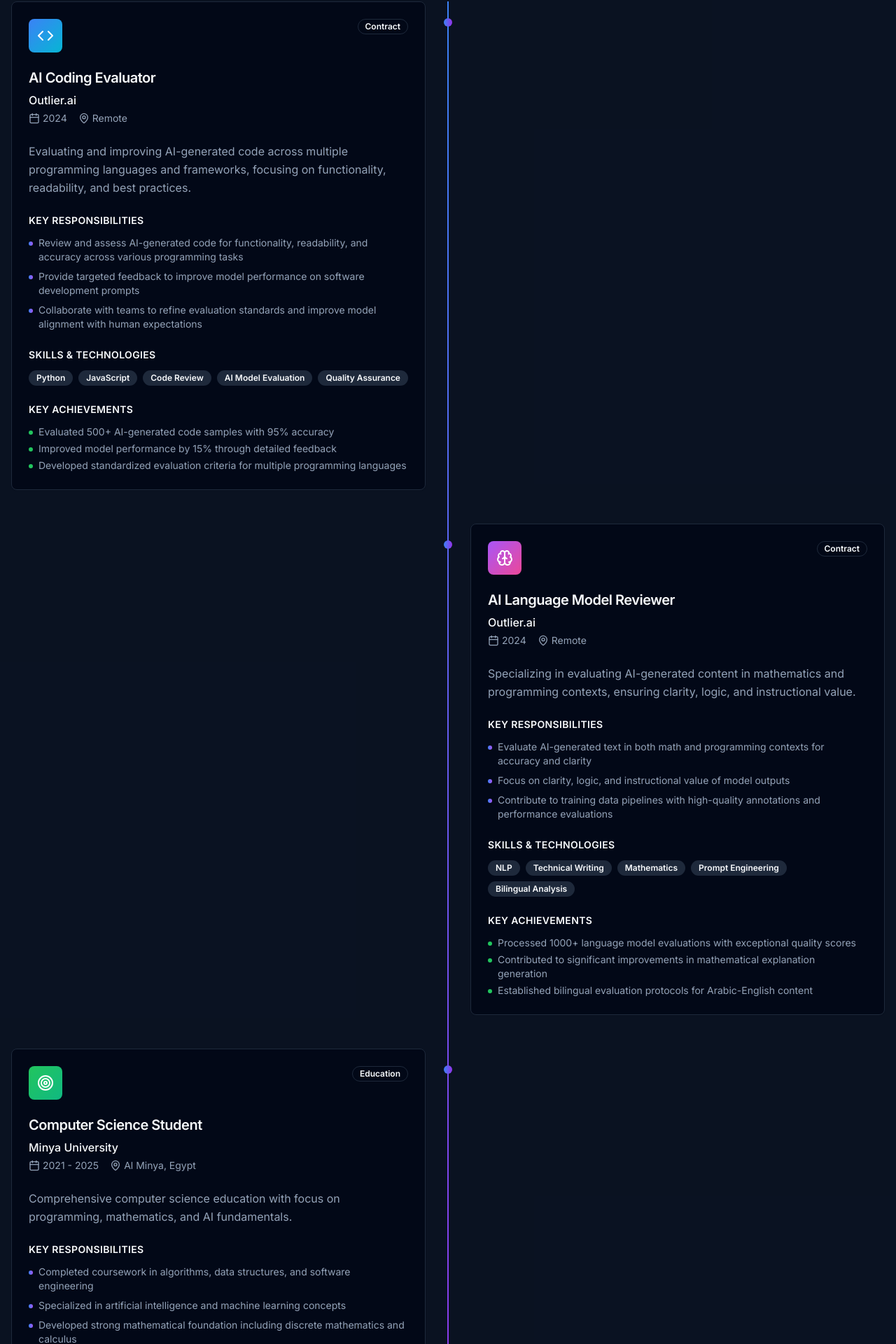
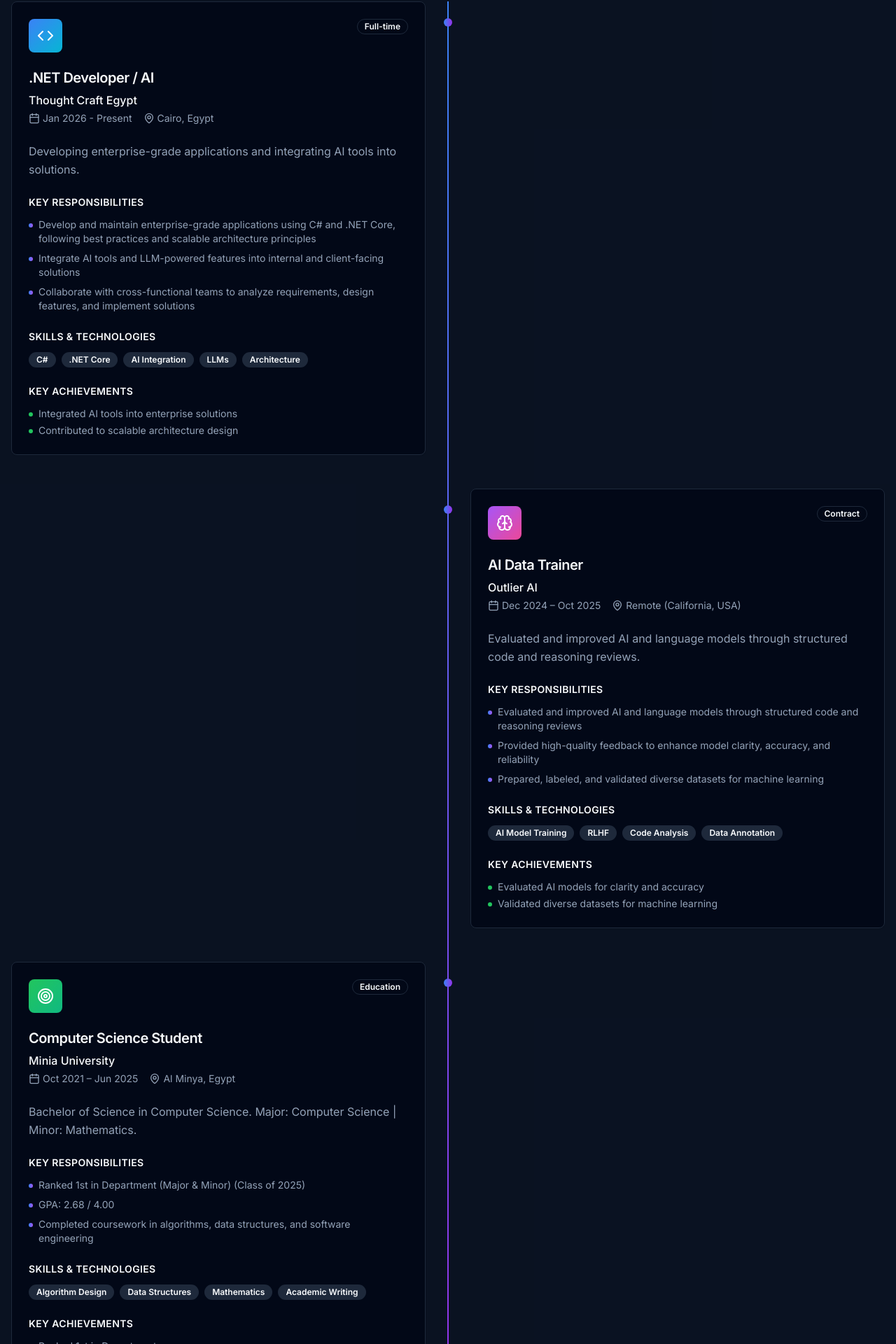
Before and after one commit to marawan10/my-portfolio, a Next.js app: page /experience in a window 1280 px wide. Shown: the part 833-2753 px from the top of the page at 70% size. Built offline with nearby package versions, Linux system fonts and the light colour scheme.

Commit message:
Update experience entries in ExperienceTimeline

```diff
--- a/components/experience/experience-timeline.tsx
+++ b/components/experience/experience-timeline.tsx
@@ -9,75 +9,69 @@ import { Button } from "@/components/ui/button"
 export function ExperienceTimeline() {
   const experiences = [
     {
-      id: "outlier-coding",
-      title: "AI Coding Evaluator",
-      company: "Outlier.ai",
-      location: "Remote",
-      period: "2024",
-      type: "Contract",
+      id: "thought-craft",
+      title: ".NET Developer / AI",
+      company: "Thought Craft Egypt",
+      location: "Cairo, Egypt",
+      period: "Jan 2026 - Present",
+      type: "Full-time",
       icon: Code,
       color: "from-blue-500 to-cyan-500",
-      description: "Evaluating and improving AI-generated code across multiple programming languages and frameworks, focusing on functionality, readability, and best practices.",
+      description: "Developing enterprise-grade applications and integrating AI tools into solutions.",
       responsibilities: [
-        "Review and assess AI-generated code for functionality, readability, and accuracy across various programming tasks",
-        "Provide targeted feedback to improve model performance on software development prompts",
-        "Collaborate with teams to refine evaluation standards and improve model alignment with human expectations",
-        "Analyze code quality metrics and contribute to training data optimization",
-        "Develop evaluation frameworks for different programming paradigms and languages"
+        "Develop and maintain enterprise-grade applications using C# and .NET Core, following best practices and scalable architecture principles",
+        "Integrate AI tools and LLM-powered features into internal and client-facing solutions",
+        "Collaborate with cross-functional teams to analyze requirements, design features, and implement solutions",
+        "Participate in code reviews and contribute to technical documentation for development processes"
       ],
-      skills: ["Python", "JavaScript", "Code Review", "AI Model Evaluation", "Quality Assurance"],
+      skills: ["C#", ".NET Core", "AI Integration", "LLMs", "Architecture"],
       achievements: [
-        "Evaluated 500+ AI-generated code samples with 95% accuracy",
-        "Improved model performance by 15% through detailed feedback",
-        "Developed standardized evaluation criteria for multiple programming languages"
+        "Integrated AI tools into enterprise solutions",
+        "Contributed to scalable architecture design"
       ]
     },
     {
-      id: "outlier-language",
-      title: "AI Language Model Reviewer",
-      company: "Outlier.ai",
-      location: "Remote",
-      period: "2024",
+      id: "outlier",
+      title: "AI Data Trainer",
+      company: "Outlier AI",
+      location: "Remote (California, USA)",
+      period: "Dec 2024 – Oct 2025",
       type: "Contract",
       icon: Brain,
       color: "from-purple-500 to-pink-500",
-      description: "Specializing in evaluating AI-generated content in mathematics and programming contexts, ensuring clarity, logic, and instructional value.",
+      description: "Evaluated and improved AI and language models through structured code and reasoning reviews.",
       responsibilities: [
-        "Evaluate AI-generated text in both math and programming contexts for accuracy and clarity",
-        "Focus on clarity, logic, and instructional value of model outputs",
-        "Contribute to training data pipelines with high-quality annotations and performance evaluations",
-        "Analyze language model responses for technical accuracy and pedagogical effectiveness",
-        "Provide bilingual evaluation support for Arabic and English content"
+        "Evaluated and improved AI and language models through structured code and reasoning reviews",
+        "Provided high-quality feedback to enhance model clarity, accuracy, and reliability",
+        "Prepared, labeled, and validated diverse datasets for machine learning",
+        "Ensured consistency and compliance with data annotation standards across large-scale projects"
       ],
-      skills: ["NLP", "Technical Writing", "Mathematics", "Prompt Engineering", "Bilingual Analysis"],
+      skills: ["AI Model Training", "RLHF", "Code Analysis", "Data Annotation"],
       achievements: [
-        "Processed 1000+ language model evaluations with exceptional quality scores",
-        "Contributed to significant improvements in mathematical explanation generation",
-        "Established bilingual evaluation protocols for Arabic-English content"
+        "Evaluated AI models for clarity and accuracy",
+        "Validated diverse datasets for machine learning"
       ]
     },
     {
       id: "education",
       title: "Computer Science Student",
-      company: "Minya University",
+      company: "Minia University",
       location: "Al Minya, Egypt",
-      period: "2021 - 2025",
+      period: "Oct 2021 – Jun 2025",
       type: "Education",
       icon: Target,
       color: "from-green-500 to-emerald-500",
-      description: "Comprehensive computer science education with focus on programming, mathematics, and AI fundamentals.",
+      description: "Bachelor of Science in Computer Science. Major: Computer Science | Minor: Mathematics.",
       responsibilities: [
+        "Ranked 1st in Department (Major & Minor) (Class of 2025)",
+        "GPA: 2.68 / 4.00",
         "Completed coursework in algorithms, data structures, and software engineering",
-        "Specialized in artificial intelligence and machine learning concepts",
-        "Developed strong mathematical foundation including discrete mathematics and calculus",
-        "Participated in programming competitions and collaborative projects",
-        "Maintained excellent academic performance throughout the program"
+        "Specialized in artificial intelligence and machine learning concepts"
       ],
-      skills: ["Algorithm Design", "Data Structures", "Mathematics", "Research", "Academic Writing"],
+      skills: ["Algorithm Design", "Data Structures", "Mathematics", "Academic Writing"],
       achievements: [
-        "Graduated with Bachelor's Degree in Computer Science (June 2025)",
-        "Specialized in AI and machine learning applications",
-        "Completed multiple software engineering projects"
+        "Ranked 1st in Department",
+        "Graduated with Bachelor's Degree in Computer Science"
       ]
     }
   ]
```
